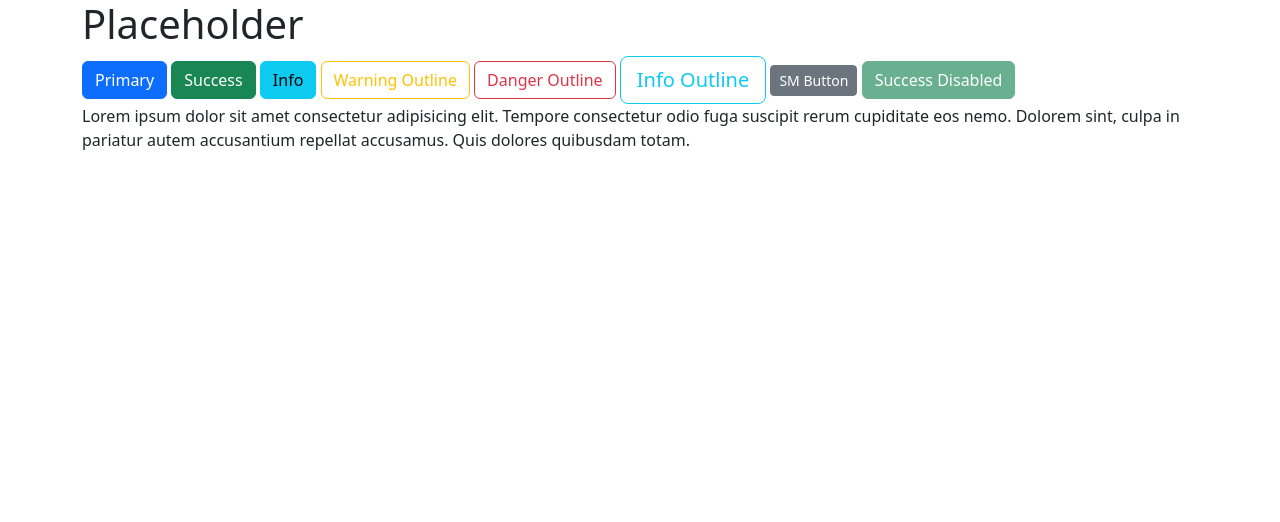
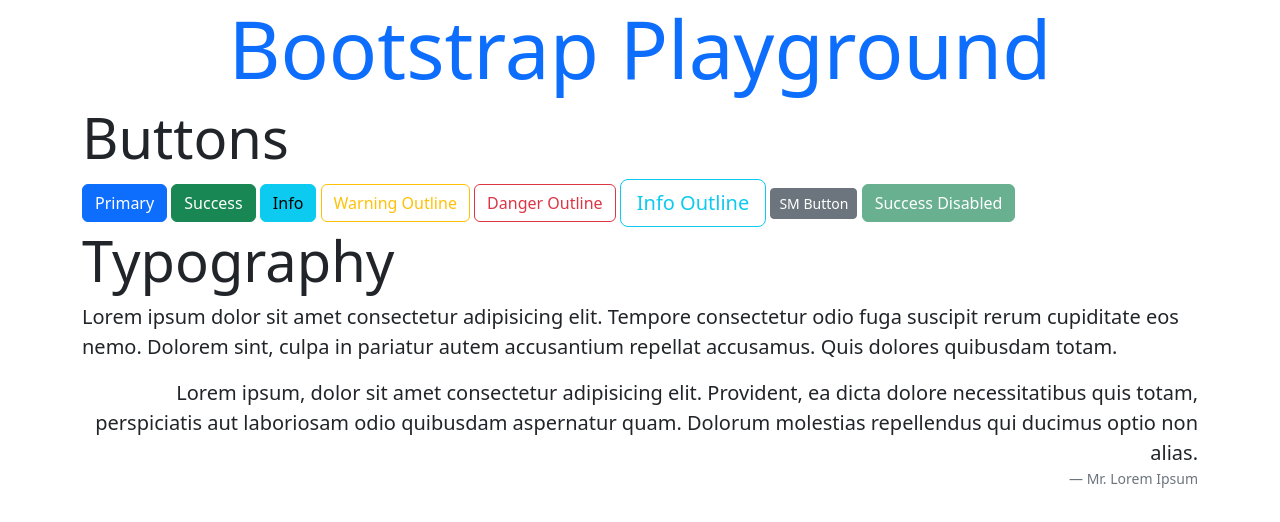
Before and after one commit to zacharyburleson1/udemy121-bootstrapBasics, a plain HTML site: page index.html in a window 1280 px wide. Drawn offline with nearby package versions, Linux system fonts and the light colour scheme.

Commit message:
Update index.html
Added more Bootstrap basics.

```diff
--- a/index.html
+++ b/index.html
@@ -13,7 +13,8 @@
 
 <body>
     <div class="container">
-        <h1>Placeholder</h1>
+        <h1 class="display-1 text-center text-primary">Bootstrap Playground</h1>
+        <h2 class="display-4">Buttons</h2>
         <button type="button" class="btn btn-primary">Primary</button>
         <button type="button" class="btn btn-success">Success</button>
         <button type="button" class="btn btn-info">Info</button>
@@ -22,12 +23,24 @@
         <button class="btn btn-outline-info btn-lg">Info Outline</button>
         <button class="btn btn-secondary btn-sm">SM Button</button>
         <button type="button" class="btn btn-success disabled">Success Disabled</button>
-
-        <p>Lorem ipsum dolor sit amet consectetur adipisicing elit. Tempore consectetur odio fuga suscipit rerum
+        <h2 class="display-4">Typography</h2>
+        <p class="lead">Lorem ipsum dolor sit amet consectetur adipisicing elit. Tempore consectetur odio fuga suscipit
+            rerum
             cupiditate
             eos nemo. Dolorem sint, culpa in pariatur autem accusantium repellat accusamus. Quis dolores quibusdam
             totam.
         </p>
+        <figure class="text-end">
+            <blockquote class="blockquote">
+                <p class="mb-0">
+                    Lorem ipsum, dolor sit amet consectetur adipisicing elit. Provident, ea dicta dolore necessitatibus
+                    quis
+                    totam, perspiciatis aut laboriosam odio quibusdam aspernatur quam. Dolorum molestias repellendus qui
+                    ducimus optio non alias.
+                </p>
+            </blockquote>
+            <figcaption class="blockquote-footer">Mr. Lorem Ipsum</figcaption>
+        </figure>
     </div>
 
 
```
